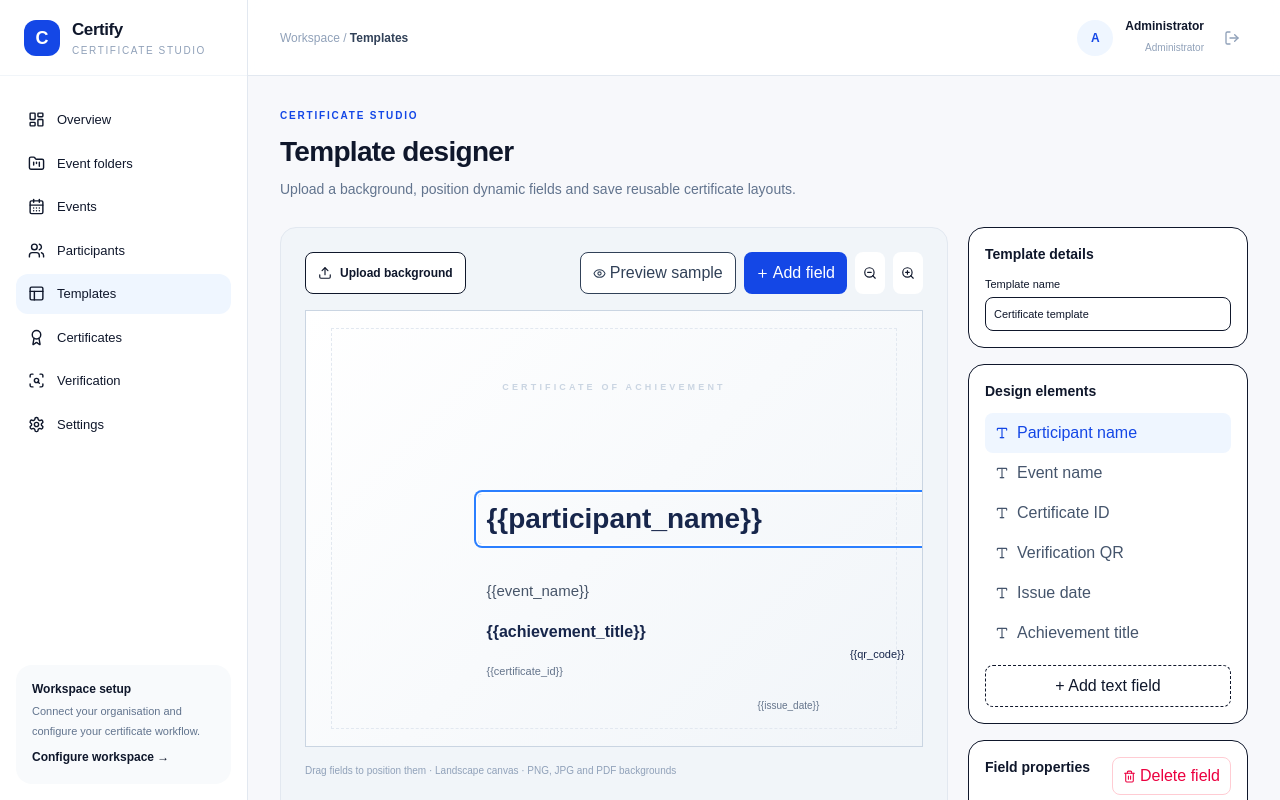
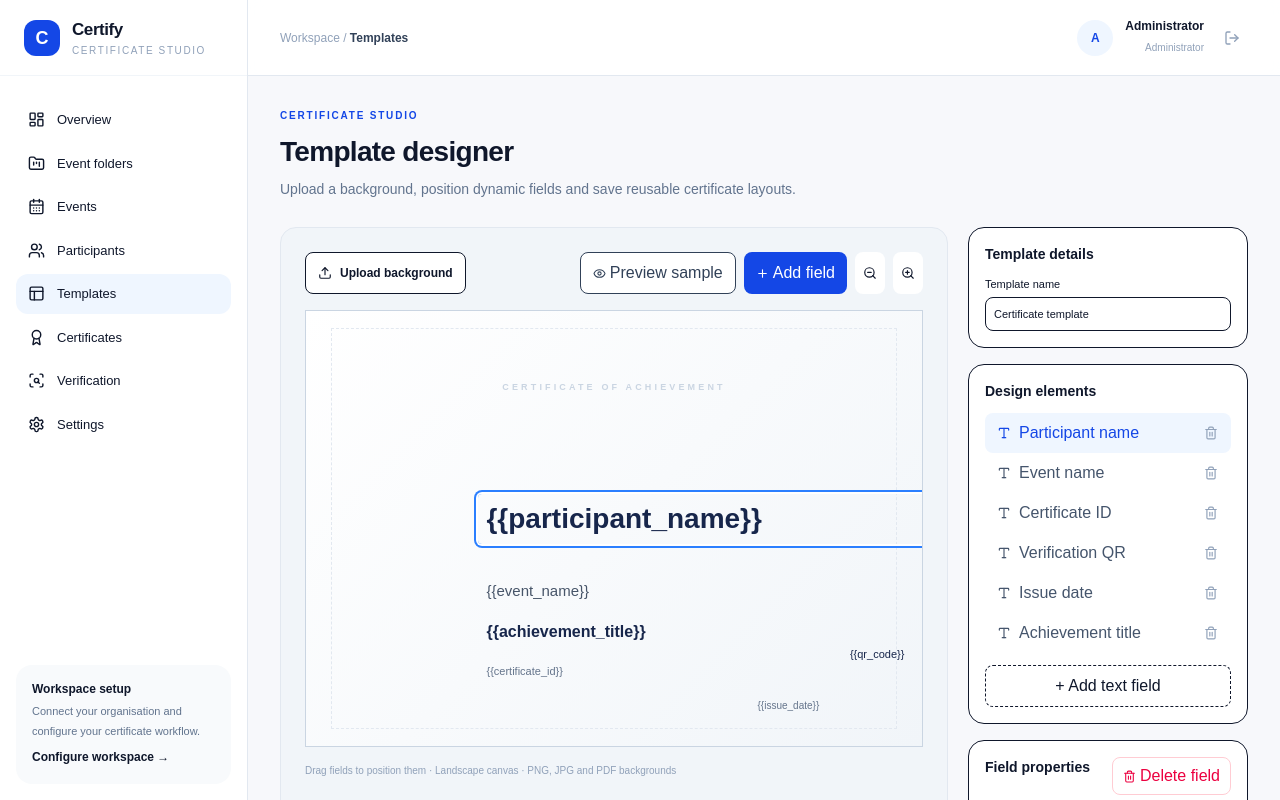
Before and after one commit to eldhoyy/Sae-certificate-generator, a Next.js app: page /templates in a window 1280 px wide. Shown: the top 800 px of the page. Built offline with nearby package versions, Linux system fonts and the light colour scheme; no server answers; the database is empty.

Commit message:
Add per-item delete controls to design elements list

```diff
--- a/src/components/template-editor.tsx
+++ b/src/components/template-editor.tsx
@@ -192,9 +192,14 @@ export function TemplateEditor() {
         <div className="rounded-2xl border bg-white p-4">
           <h3 className="mb-3 text-sm font-bold">Design elements</h3>
           {items.map((field) => (
-            <button key={field.id} onClick={() => setSelected(field.id)} className={`flex w-full items-center gap-2 rounded-lg px-2.5 py-2 text-left text-xs ${selected === field.id ? "bg-blue-50 text-blue-700" : "text-slate-600"}`}>
-              <Type size={14} />{field.label}
-            </button>
+            <div key={field.id} className={`flex items-center gap-1 rounded-lg px-1 ${selected === field.id ? "bg-blue-50" : "hover:bg-slate-50"}`}>
+              <button type="button" onClick={() => setSelected(field.id)} className={`flex min-w-0 flex-1 items-center gap-2 px-2 py-2 text-left text-xs ${selected === field.id ? "text-blue-700" : "text-slate-600"}`}>
+                <Type size={14} /><span className="truncate">{field.label || "Untitled field"}</span>
+              </button>
+              <button type="button" onClick={() => removeField(field.id)} aria-label={`Delete ${field.label || "field"}`} title="Delete field" className="grid size-8 shrink-0 place-items-center rounded-md text-slate-400 hover:bg-rose-50 hover:text-rose-600">
+                <Trash2 size={14} />
+              </button>
+            </div>
           ))}
           <button onClick={add} className="mt-3 w-full rounded-lg border border-dashed py-2 text-xs">+ Add text field</button>
         </div>
```
